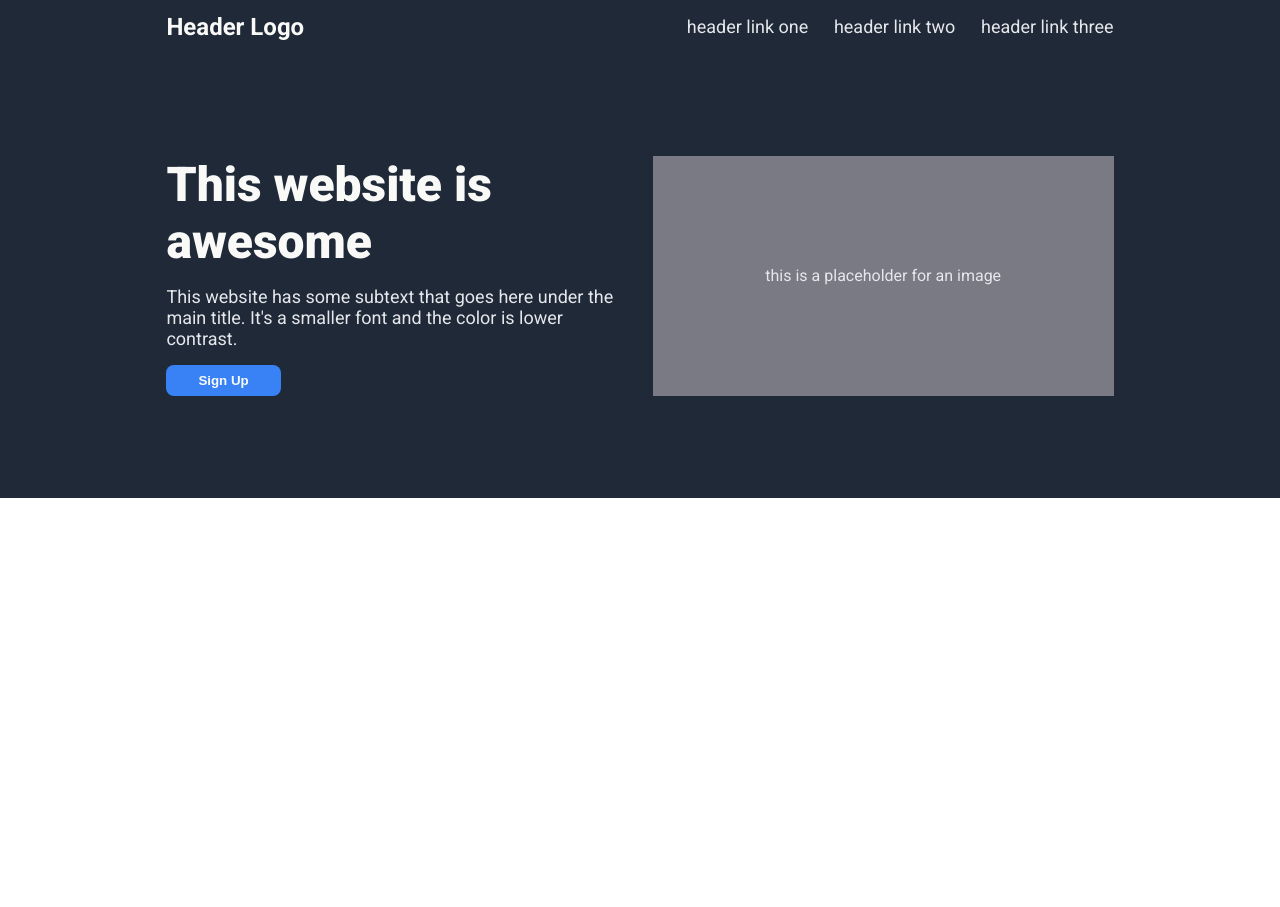
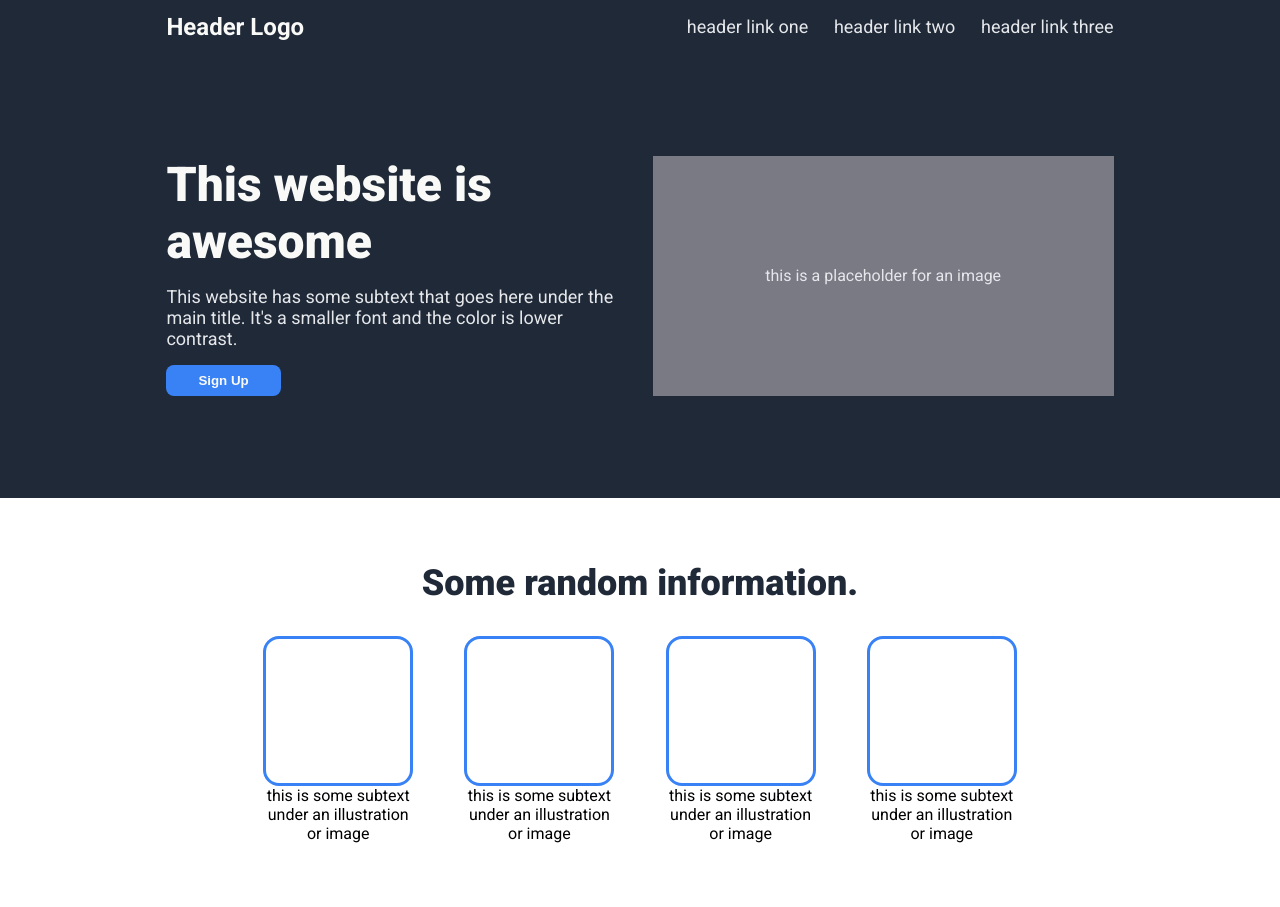
Before and after one commit to n7su/landing-page, a plain HTML site: page index.html in a window 1280 px wide. Before the commit the page ends 800 px from the top, so only its background shows below. Drawn offline with Linux system fonts and the light colour scheme.

Commit message:
Add the information section and style it
- Added the information section to index.html.
- Styled the information section in styles.css.

```diff
--- a/index.html
+++ b/index.html
@@ -25,8 +25,29 @@
                     <p>This website has some subtext that goes here under the main title. It's a smaller font and the color is lower contrast.</p>
                     <button>Sign Up</button>
                 </div>
-                <div class="image-placeholder">
+                <div class="hero-image-placeholder">
                     <span>this is a placeholder for an image</span>
+                </div>
+            </section>
+            <section class="information">
+                <h2>Some random information.</h2>
+                <div class="cards">
+                    <div class="card">
+                        <div class="card-image-placeholder"></div>
+                        <span>this is some subtext under an illustration or image</span>
+                    </div>
+                    <div class="card">
+                        <div class="card-image-placeholder"></div>
+                        <span>this is some subtext under an illustration or image</span>
+                    </div>
+                    <div class="card">
+                        <div class="card-image-placeholder"></div>
+                        <span>this is some subtext under an illustration or image</span>
+                    </div>
+                    <div class="card">
+                        <div class="card-image-placeholder"></div>
+                        <span>this is some subtext under an illustration or image</span>
+                    </div>
                 </div>
             </section>
         </main>
--- a/styles.css
+++ b/styles.css
@@ -75,7 +75,7 @@ button {
     align-self: flex-start;
 }
 
-.image-placeholder {
+.hero-image-placeholder {
     flex: 1 1 0;
     background-color: hsl(240, 4%, 50%);
     display: flex;
@@ -83,3 +83,30 @@ button {
     align-items: center;
     color: var(--secondary-text-color);
 }
+
+.information {
+    display: flex;
+    flex-direction: column;
+    align-items: center;
+    padding: 5vw 22vw;
+    gap: 2rem;
+}
+
+h2 {
+    font-size: 36px;
+    color: var(--dark-color);
+    font-weight: 900;
+}
+
+.cards {
+    display: flex;
+    gap: 4vw;
+    text-align: center;
+}
+
+.card-image-placeholder {
+    border: 0.2rem solid var(--call-to-action-color);
+    width: 9rem;
+    height: 9rem;
+    border-radius: 1rem;
+}
```
